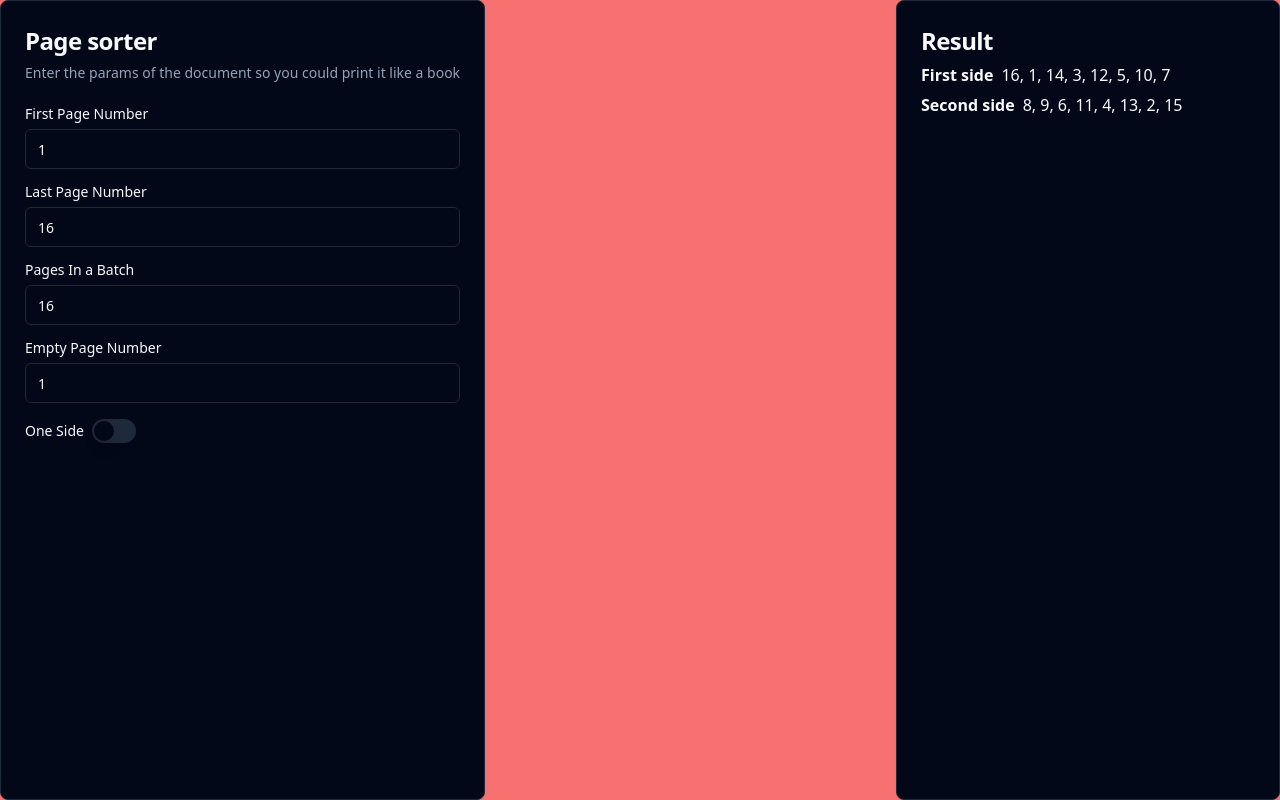
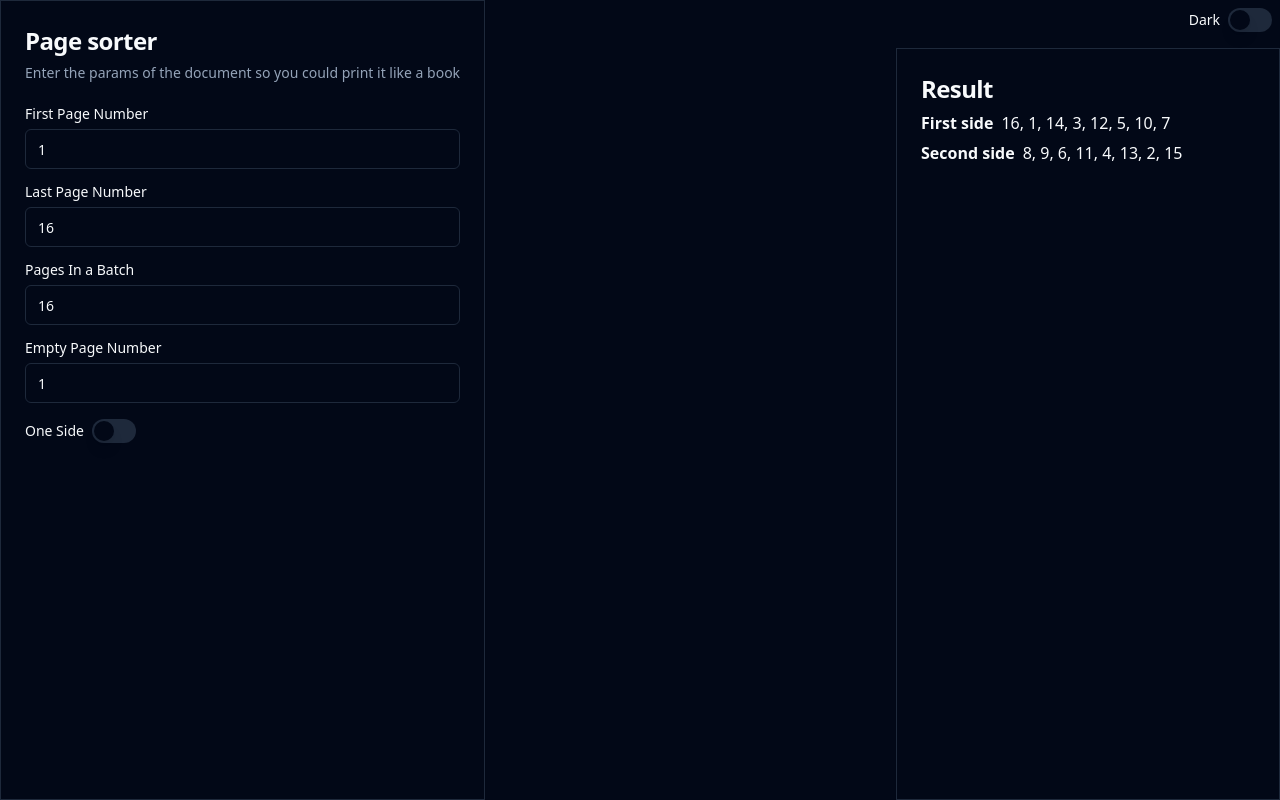
Before and after one commit to sevauni/page-sorter, a React (Vite) app: page / in a window 1280 px wide. Built offline with nearby package versions, Linux system fonts and the light colour scheme.

Commit message:
chore: Update file paths and dependencies for App component and related files

```diff
--- a/package.json
+++ b/package.json
@@ -15,6 +15,7 @@
     "@hookform/resolvers": "^3.6.0",
     "@radix-ui/react-dropdown-menu": "^2.0.6",
     "@radix-ui/react-label": "^2.0.2",
+    "@radix-ui/react-scroll-area": "^1.0.5",
     "@radix-ui/react-slot": "^1.0.2",
     "@radix-ui/react-switch": "^1.0.3",
     "class-variance-authority": "^0.7.0",
--- a/src/components/App.tsx
+++ b/src/components/App.tsx
@@ -2,16 +2,19 @@ import { PagesProvider } from '@/context/pages.context';
 import { ThemeProvider } from '../context/theme.context';
 import { PagesForm } from './PageForm';
 import { ResultCard } from './ResultCard';
+import { ModeToggle } from './ModeToggle';
 
 function App() {
   return (
     <>
       <ThemeProvider defaultTheme="dark" storageKey="ui-theme">
         <PagesProvider>
-          <div className="bg-red-400 h-screen flex justify-between">
+          <div className=" h-screen flex justify-between relative">
             <PagesForm></PagesForm>
             <ResultCard></ResultCard>
+            <ModeToggle/>
           </div>
+
         </PagesProvider>
       </ThemeProvider>
     </>
--- a/src/components/ModeToggle.tsx
+++ b/src/components/ModeToggle.tsx
@@ -8,28 +8,21 @@ import {
   DropdownMenuTrigger,
 } from '@/components/ui/dropdown-menu';
 import { useTheme } from '@/hooks/use-theme.hook';
-
-
-
-
+import { Label } from './ui/label';
+import { Switch } from './ui/switch';
 
 export const ModeToggle = () => {
   const { setTheme, theme } = useTheme();
-
+  const labelText = theme === 'dark' ? 'Dark' : 'Light';
   return (
-    <DropdownMenu>
-      <DropdownMenuTrigger asChild>
-        <Button variant="outline" size="icon">
-          <Sun className="h-[1.2rem] w-[1.2rem] rotate-0 scale-100 transition-all dark:-rotate-90 dark:scale-0" />
-          <Moon className="absolute h-[1.2rem] w-[1.2rem] rotate-90 scale-0 transition-all dark:rotate-0 dark:scale-100" />
-          <span className="sr-only">Toggle theme</span>
-        </Button>
-      </DropdownMenuTrigger>
-      <DropdownMenuContent align="end">
-        <DropdownMenuItem onClick={() => setTheme('light')}>Light</DropdownMenuItem>
-        <DropdownMenuItem onClick={() => setTheme('dark')}>Dark</DropdownMenuItem>
-        <DropdownMenuItem onClick={() => setTheme('system')}>System</DropdownMenuItem>
-      </DropdownMenuContent>
-    </DropdownMenu>
+    <div className="flex items-center space-x-2 absolute right-0 m-2">
+      <Label htmlFor="theme">{labelText}</Label>
+      <Switch
+        id="theme"
+        onCheckedChange={() => {
+          setTheme(theme === 'dark' ? 'light' : 'dark');
+        }}
+      />
+    </div>
   );
 };
--- a/src/components/PageForm.tsx
+++ b/src/components/PageForm.tsx
@@ -37,7 +37,7 @@ export const PagesForm = () => {
                 </div>
               );
             }}
-          ></Controller>
+          />
         </CardContent>
       </Card>
     </>
--- a/src/components/ResultCard.tsx
+++ b/src/components/ResultCard.tsx
@@ -8,6 +8,7 @@ import {
 import React from 'react';
 import { ResultBatch } from './ResultBatch';
 import { Card, CardContent, CardHeader, CardTitle } from './ui/card';
+import { ScrollArea } from './ui/scroll-area';
 
 export const ResultCard = () => {
   const { emptyPage, firstPage, inBatch, isDoubleSided, lastPage } = usePagesContext();
@@ -18,10 +19,10 @@ export const ResultCard = () => {
     return batches.map((bat) => (isDoubleSided ? calculatePagesTwo(bat) : calculatePagesOne(bat)));
   }, [emptyPage, firstPage, inBatch, isDoubleSided, lastPage]);
 
-  console.log('result', result);
 
   return (
-    <Card className="flex flex-col min-w-96">
+    <Card className="flex flex-col min-w-96 mt-12">
+      <ScrollArea>
         <CardHeader>
           <CardTitle className="text-2xl">Result</CardTitle>
           {result.map((batch, index) => (
@@ -29,6 +30,7 @@ export const ResultCard = () => {
           ))}
         </CardHeader>
         <CardContent className="grid gap-4"></CardContent>
+      </ScrollArea>
     </Card>
   );
 };
--- a/src/components/ui/card.tsx
+++ b/src/components/ui/card.tsx
@@ -6,7 +6,7 @@ const Card = React.forwardRef<HTMLDivElement, React.HTMLAttributes<HTMLDivElemen
   ({ className, ...props }, ref) => (
     <div
       ref={ref}
-      className={cn('rounded-lg border bg-card text-card-foreground shadow-sm', className)}
+      className={cn('border bg-card text-card-foreground shadow-sm', className)}
       {...props}
     />
   ),
--- /dev/null
+++ b/src/components/ui/scroll-area.tsx
@@ -0,0 +1,46 @@
+import * as React from "react"
+import * as ScrollAreaPrimitive from "@radix-ui/react-scroll-area"
+
+import { cn } from "@/utils"
+
+const ScrollArea = React.forwardRef<
+  React.ElementRef<typeof ScrollAreaPrimitive.Root>,
+  React.ComponentPropsWithoutRef<typeof ScrollAreaPrimitive.Root>
+>(({ className, children, ...props }, ref) => (
+  <ScrollAreaPrimitive.Root
+    ref={ref}
+    className={cn("relative overflow-hidden", className)}
+    {...props}
+  >
+    <ScrollAreaPrimitive.Viewport className="h-full w-full rounded-[inherit]">
+      {children}
+    </ScrollAreaPrimitive.Viewport>
+    <ScrollBar />
+    <ScrollAreaPrimitive.Corner />
+  </ScrollAreaPrimitive.Root>
+))
+ScrollArea.displayName = ScrollAreaPrimitive.Root.displayName
+
+const ScrollBar = React.forwardRef<
+  React.ElementRef<typeof ScrollAreaPrimitive.ScrollAreaScrollbar>,
+  React.ComponentPropsWithoutRef<typeof ScrollAreaPrimitive.ScrollAreaScrollbar>
+>(({ className, orientation = "vertical", ...props }, ref) => (
+  <ScrollAreaPrimitive.ScrollAreaScrollbar
+    ref={ref}
+    orientation={orientation}
+    className={cn(
+      "flex touch-none select-none transition-colors",
+      orientation === "vertical" &&
+        "h-full w-2.5 border-l border-l-transparent p-[1px]",
+      orientation === "horizontal" &&
+        "h-2.5 flex-col border-t border-t-transparent p-[1px]",
+      className
+    )}
+    {...props}
+  >
+    <ScrollAreaPrimitive.ScrollAreaThumb className="relative flex-1 rounded-full bg-border" />
+  </ScrollAreaPrimitive.ScrollAreaScrollbar>
+))
+ScrollBar.displayName = ScrollAreaPrimitive.ScrollAreaScrollbar.displayName
+
+export { ScrollArea, ScrollBar }
```
Also changed, not shown: 1 other file (tests, documents, lock files or other folders). Lines whose indentation alone changed are shown as unchanged.
